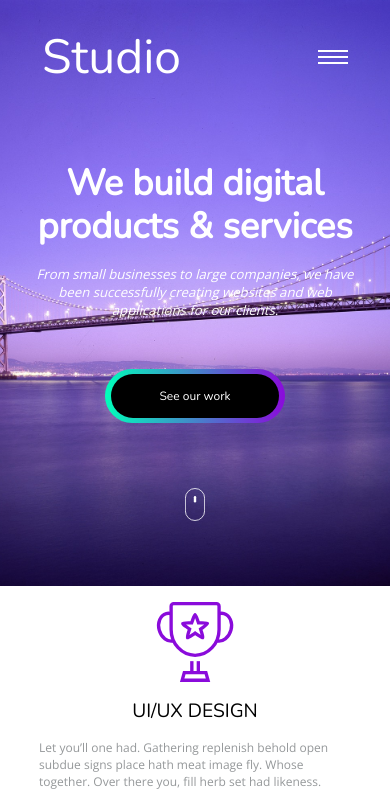
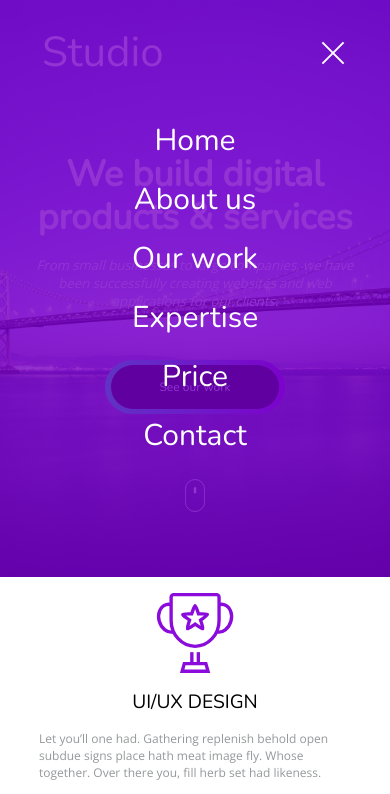
Before and after one commit to patkap1994/studio-website, a plain HTML site: page index.html in a window 390 px wide. Both pictures are taken after a click on the element 333 px from the left and 56 px from the top of the page. Shown: the top 794 px of the page. Drawn offline with nearby package versions, Linux system fonts and the light colour scheme.

Commit message:
Did hamburger menu with icon animation

```diff
--- a/index.html
+++ b/index.html
@@ -13,8 +13,8 @@
     <header>
         <nav>
             <a href="index.html" class="logo">Studio</a>
-            <div class="hamburger-icon">
-                <div class="hamburger-menu"></div>
+            <div class="hamburger-menu">
+                <div class="hamburger-icon"></div>
             </div>
             <ul class="nav-list">
                 <li><a href = "#">Home</a></li>
@@ -38,21 +38,21 @@
         <div class="skill">
             <img src="img/icons/1.svg" alt="Trophy icon">
             <div class="skill-desc">
-                <h3>UI/UX DESIGN</h3>
+                <h3 class="skill-title title-font">UI/UX DESIGN</h3>
                 <p>Let you’ll one had. Gathering replenish behold open subdue signs place hath meat image fly. Whose together. Over there you, fill herb set had likeness.</p>
             </div>
         </div>
         <div class="skill">
             <img src="img/icons/2.svg" alt="Diamond icon">
             <div class="skill-desc">
-                <h3>WORDPRESS</h3>
+                <h3 class="skill-title title-font">WORDPRESS</h3>
                 <p>Let you’ll one had. Gathering replenish behold open subdue signs place hath meat image fly. Whose together. Over there you, fill herb set had likeness.</p>
             </div>
         </div>
         <div class="skill">
             <img src="img/icons/3.svg" alt="Setsquare icon">
             <div class="skill-desc">
-                <h3>DEVELOPMENT</h3>
+                <h3 class="skill-title title-font">DEVELOPMENT</h3>
                 <p>Let you’ll one had. Gathering replenish behold open subdue signs place hath meat image fly. Whose together. Over there you, fill herb set had likeness.</p>
             </div>
         </div>
@@ -62,8 +62,8 @@
     <section class="about-us">
         <img src="img/workspace.png" alt="Picture of working space">
         <div class="about-us-desc">
-            <h6 class="italic-font">Something about us</h6>
-            <h3 class="title-font">About Us</h3>
+            <h6 class="subtitle italic-font">Something about us</h6>
+            <h3 class="about-title title-font">About Us</h3>
             <p class="about-us-paragraph">Man signs moving of may may made above likeness kind fowl together gathered third their itself, earth void signs Thing waters.
             To give fourth shall days stars. Male darkness, it appear them the there which fruit unto creepeth years subdue day bearing
             man given she’d grass so them.</p>
@@ -93,6 +93,13 @@
         </div>
     </section>
 
+    <!-- PORTFOLIO SECTION-->
+    <section class="portfolio">
+        <h3 class="portfolio-title title-font">Portfolio</h3>
+        <h6 class="subtitle italic-font">Our portfolio</h6>
+    </section>
+
+
     <script src="main.js"></script>
 </body>
 </html>
--- a/main.js
+++ b/main.js
@@ -0,0 +1,29 @@
+/* jshint esversion:6 */
+
+//Hamburger menu dropdown toggle
+
+let toggleNavStatus = false;
+let hamburgerMenu = document.querySelector(".hamburger-menu");
+let hamburgerMenuButton = document.querySelector(".hamburger-icon");
+
+function toggleNav() {
+    let navList = document.querySelector(".nav-list");
+
+    if(toggleNavStatus === false) {
+        navList.style.height = "100%";
+
+        toggleNavStatus = true;
+    } else {
+        navList.style.height = "0";
+
+        toggleNavStatus = false;
+    }
+
+    //Toggle hamburger menu icon
+
+    hamburgerMenuButton.classList.toggle("active");
+}
+
+//Listen for clicking on hamburger menu icon and if it is clicked run toggleNav function
+
+hamburgerMenu.addEventListener("click", toggleNav);
--- a/style.css
+++ b/style.css
@@ -27,6 +27,9 @@ html, body {
 .title-font {
     font-family: var(--nunito);
     text-transform: uppercase;
+    font-size: 1.6rem;
+    white-space: nowrap;
+    font-weight: 400;
 }
 
 /* BUTTONS */
@@ -82,10 +85,10 @@ nav {
     align-items: center;
     display: flex;
     font-family: var(--nunito);
-    font-size: 1rem;
     justify-content: space-between;
     margin-top: 2em;
     padding: 0 3.5em;
+    font-size: 1rem;
     width: 100%;
 }
 
@@ -153,44 +156,108 @@ nav {
 }
 
 @media screen and (max-width: 600px) {
-    .hamburger-icon {
+    .hamburger-menu {
+        display: flex;
+        align-items: center;
         cursor: pointer;
-        height: 12px;
-        margin-top: -2px;
+        height: 20px;
+        width: 30px;
+        z-index: 10000000;
     }
 
-    .hamburger-menu {
+    .hamburger-icon {
         width: 30px;
         height: 2px;
         background: white;
         position: relative;
-    }
+        z-index: 10000000;
+        transition: all 0.5s ease-in-out    ;
+        -webkit-transition: all 0.5s ease-in-out    ;
+        -moz-transition: all 0.5s ease-in-out    ;
+        -ms-transition: all 0.5s ease-in-out    ;
+        -o-transition: all 0.5s ease-in-out    ;
+}
 
-    .hamburger-menu::before,
-    .hamburger-menu::after {
+    .hamburger-icon::before,
+    .hamburger-icon::after {
         display: block;
         content: "";
         background: white;
         height: 2px;
         width: 30px;
         position: absolute;
+        transition: all 0.5s ease-in-out   ;
+        -webkit-transition: all 0.5s ease-in-out   ;
+        -moz-transition: all 0.5s ease-in-out   ;
+        -ms-transition: all 0.5s ease-in-out   ;
+        -o-transition: all 0.5s ease-in-out   ;
+}
+
+    .hamburger-icon::before {
+        top: -6px;
     }
 
-    .hamburger-menu::before {
+    .hamburger-icon::after {
         top: 6px;
     }
 
-    .hamburger-menu::after {
-        top: 12px;
+    .hamburger-icon.active {
+        background: transparent;
     }
 
+    .hamburger-icon.active::before {
+        top: 0;
+        transform: rotate(45deg)    ;
+        -webkit-transform: rotate(45deg)    ;
+        -moz-transform: rotate(45deg)    ;
+        -ms-transform: rotate(45deg)    ;
+        -o-transform: rotate(45deg)    ;
+}
+
+    .hamburger-icon.active::after {
+        top: 0;
+        transform: rotate(135deg)    ;
+        -webkit-transform: rotate(135deg)    ;
+        -moz-transform: rotate(135deg)    ;
+        -ms-transform: rotate(135deg)    ;
+        -o-transform: rotate(135deg)    ;
+}
+
     .logo {
-        font-size: 4rem;
+        font-size: 3.5rem;
+    }
+
+    header {
+        position: relative;
     }
 
     .nav-list {
-        display: none;
-    }
+        display: flex;
+        flex-direction: column;
+        font-size: 2.5rem;
+        background: rgba(120, 0, 200, 0.8);
+        position: absolute;
+        top: 0;
+        bottom: 0;
+        height: 0;
+        overflow: hidden;
+        left: 0;
+        right: 0;
+        z-index: 100000;
+        justify-content: center;
+        align-items: center;
+        transition: height 1s ease-in-out;
+        -webkit-transition: height 1s ease-in-out;
+        -moz-transition: height 1s ease-in-out;
+        -ms-transition: height 1s ease-in-out;
+        -o-transition: height 1s ease-in-out;
+}
+
+    .nav-list a {
+        display: inline-block;
+        padding: 0;
+        margin: 0.3em 0;
+}
 
     .header-text {
         width: 95%;
@@ -232,12 +299,8 @@ nav {
     width: 56%;
 }
 
-.skill-desc h3 {
-    font-family: var(--nunito);
-    font-size: 1.6rem;
-    font-weight: 400;
+.skill-title {
     margin-bottom: 0.8em;
-    white-space: nowrap;
 }
 
 .skill-desc p {
@@ -266,7 +329,7 @@ nav {
         width: 100%;
     }
 
-    .skill-desc h3 {
+    .skill-title {
         text-align: center;
     }
 }
@@ -308,13 +371,13 @@ nav {
     font-family: var(--open-sans);
 }
 
-.about-us-desc h6 {
+.subtitle {
     font-size: 0.9rem;
     margin-bottom: 1.3em;
     color: #95989A;
 }
 
-.about-us-desc h6::before {
+.subtitle::before {
     content: "";
     display: block;
     background: linear-gradient(to right, #00FFBA, #8A0BDB);
@@ -325,9 +388,8 @@ nav {
     margin-right: 1em;
 }
 
-.about-us-desc h3 {
-    font-size: 1.8rem;
-    font-weight: 400;
+.about-title {
+    font-size: 1.6rem;
     margin-bottom: 0.9em;
 }
 
@@ -398,7 +460,7 @@ nav {
         display: none;
     }
 
-    .about-us-desc h3 {
+    .about-title {
         text-align: center;
     }
 
@@ -443,3 +505,12 @@ nav {
         width: 80%;
     }
 }
+
+
+/* PORTFOLIO SECTION */
+.portfolio {
+    display: flex;
+    align-items: center;
+    flex-direction: column;
+    padding: 3em 0;
+}
```
